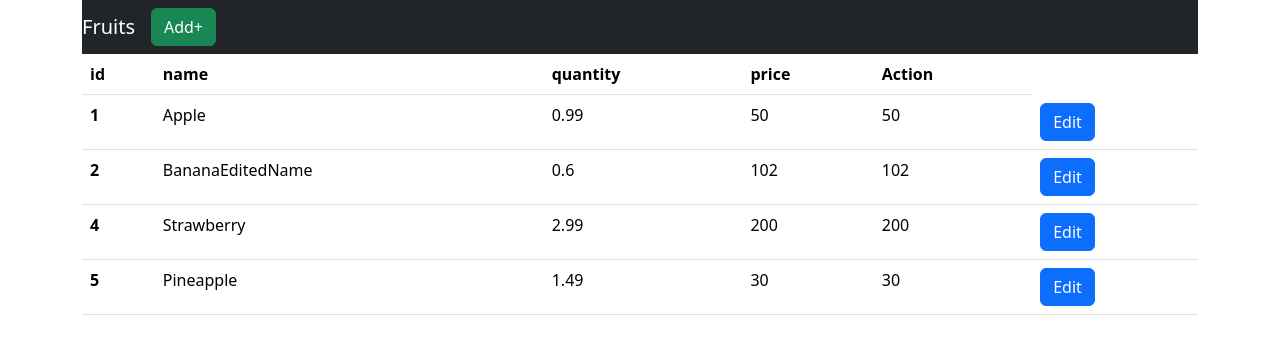
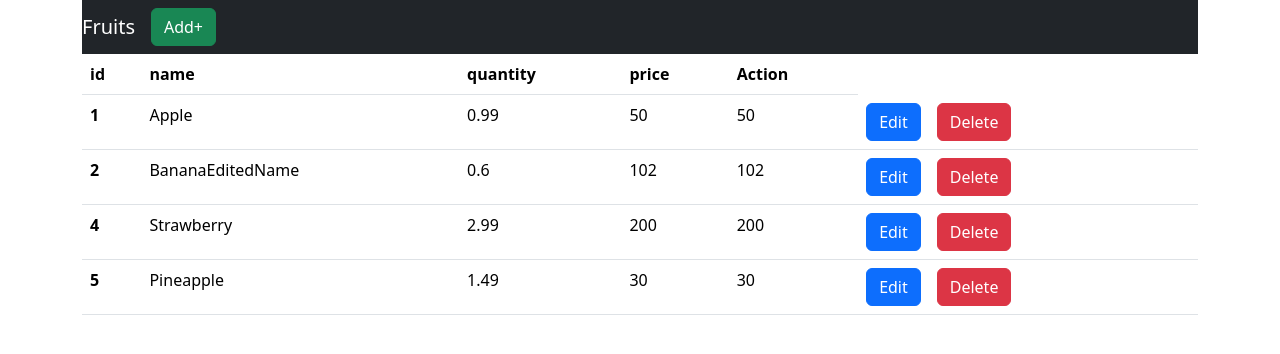
Before and after one commit to markfady/Angular_CRUD, an Angular app: page /fruit/home in a window 1280 px wide. Shown: the top 354 px of the page. Built offline with nearby package versions, Linux system fonts and the light colour scheme; data requests are answered from the project's data file.

Commit message:
delete button

```diff
--- a/src/app/fruit/home/home.component.html
+++ b/src/app/fruit/home/home.component.html
@@ -16,7 +16,9 @@
                 <td>{{item.price}}</td>
                 <td>{{item.quantity}}</td>
                 <td>{{item.quantity}}</td>
-                <td><a href="" class="btn btn-primary" [routerLink]="['/fruit/edit', item.id]">Edit</a></td>
+                <td><a href="" class="btn btn-primary" [routerLink]="['/fruit/edit', item.id]">Edit</a>
+                    <button type="button" class=" mx-3 btn btn-danger" (click)="deleteItem(item.id)">Delete</button></td>
+
             </tr>
         </tbody>
     </table>
```
